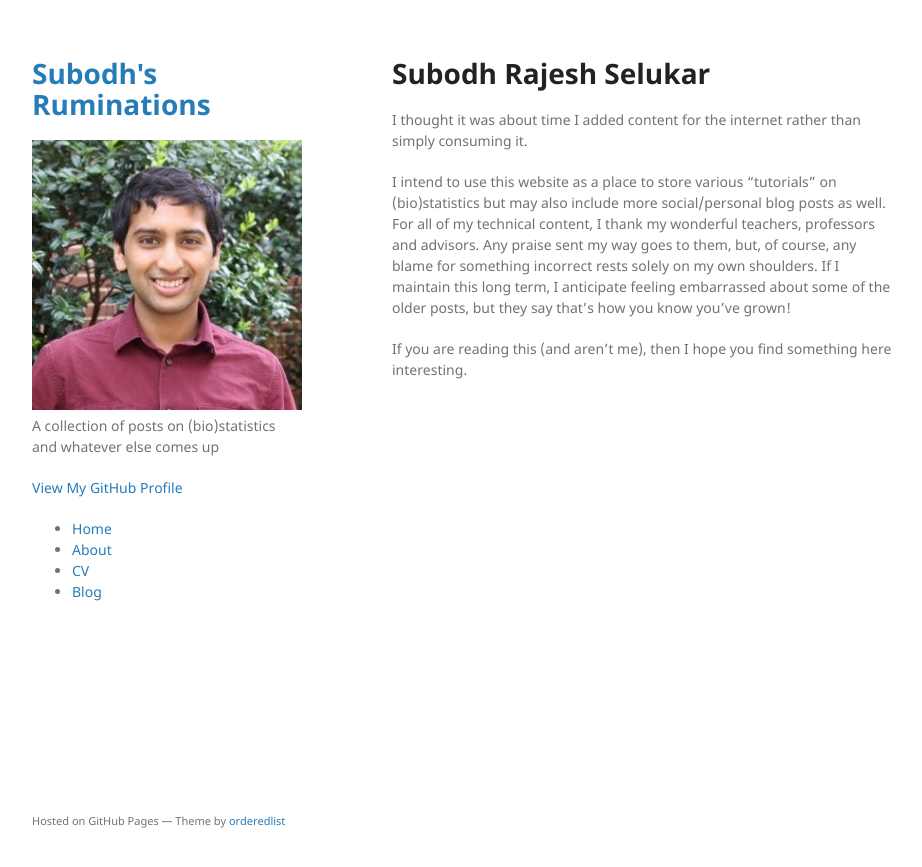
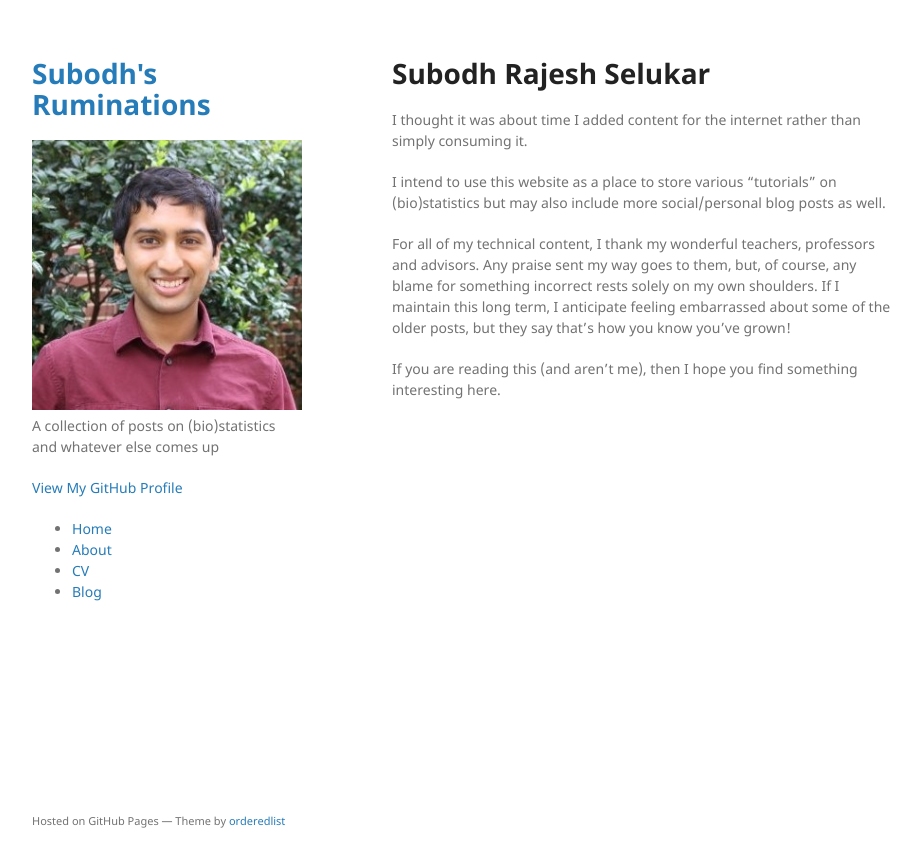
Before and after one commit to srselukar/srselukar.github.io, a Jekyll site: the page built from index.md, in a window 1280 px wide. Shown: the top 867 px of the page, without its empty margins (178-1100 px from the left). Built offline with Jekyll 4.4.1, drawn with Linux system fonts in a browser that asks for light colours; our own code applies the rules of GitHub Pages for plain Markdown files.

```diff
--- a/index.md
+++ b/index.md
@@ -6,6 +6,8 @@ layout: default
 
 I thought it was about time I added content for the internet rather than simply consuming it.
 
-I intend to use this website as a place to store various "tutorials" on (bio)statistics but may also include more social/personal blog posts as well. For all of my technical content, I thank my wonderful teachers, professors and advisors. Any praise sent my way goes to them, but, of course, any blame for something incorrect rests solely on my own shoulders. If I maintain this long term, I anticipate feeling embarrassed about some of the older posts, but they say that's how you know you've grown!
+I intend to use this website as a place to store various "tutorials" on (bio)statistics but may also include more social/personal blog posts as well.
 
-If you are reading this (and aren't me), then I hope you find something here interesting.
+For all of my technical content, I thank my wonderful teachers, professors and advisors. Any praise sent my way goes to them, but, of course, any blame for something incorrect rests solely on my own shoulders. If I maintain this long term, I anticipate feeling embarrassed about some of the older posts, but they say that's how you know you've grown!
+
+If you are reading this (and aren't me), then I hope you find something interesting here.
```
